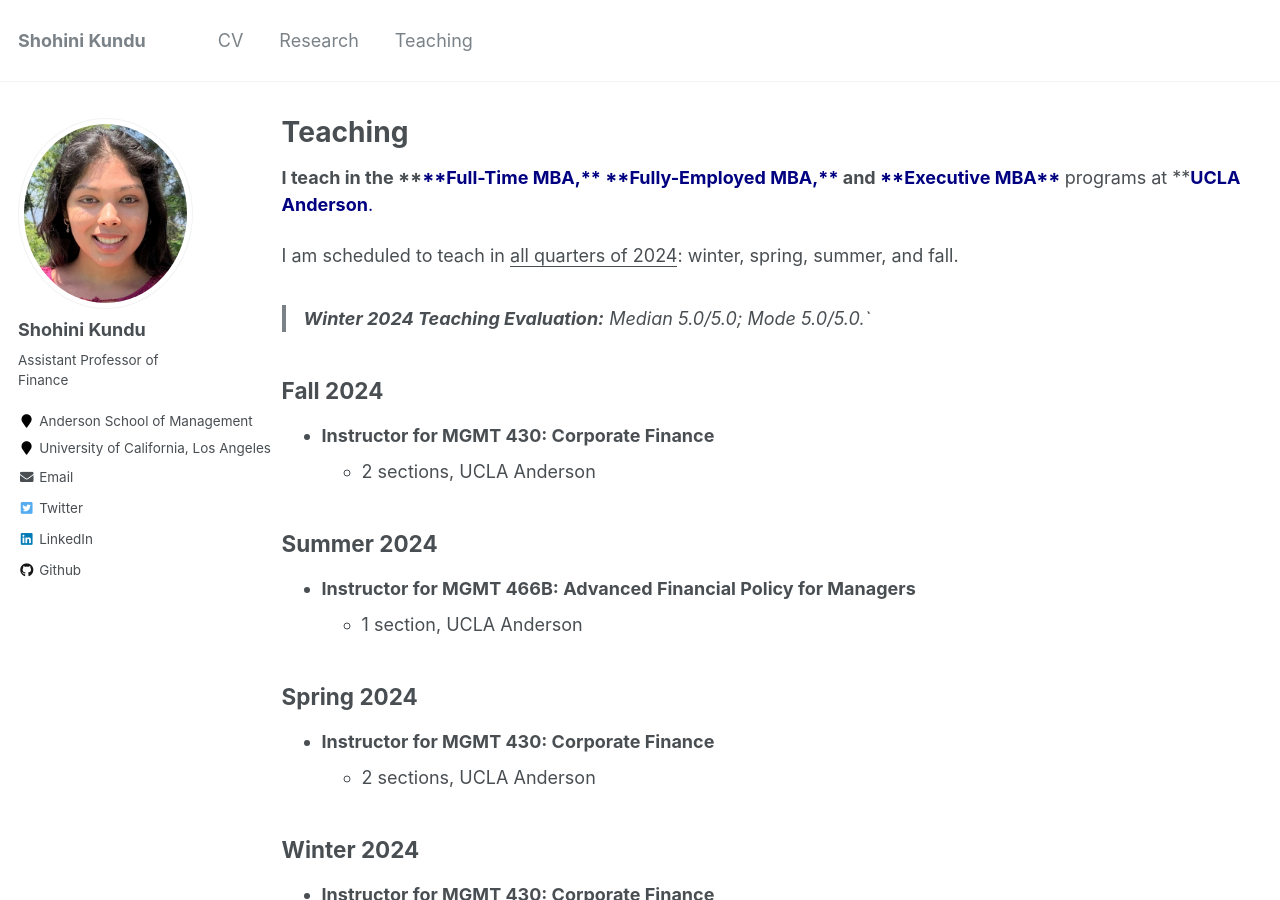
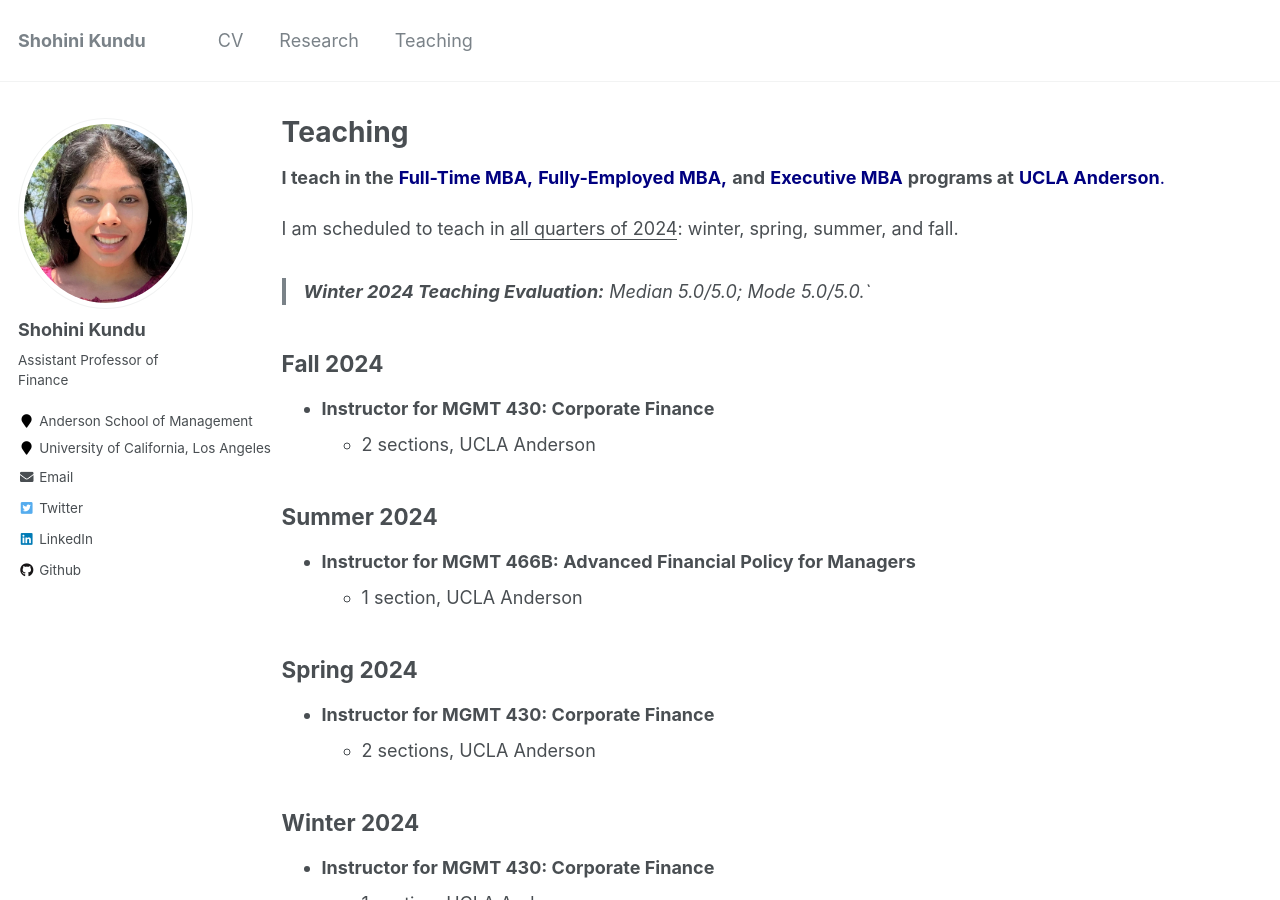
Before and after one commit to shohinikundu/shohinikundu.github.io, a Jekyll site: the page built from _pages/teaching.md, in a window 1280 px wide and 900 px high. Built offline with Jekyll 4.4.1, drawn with Linux system fonts in a browser that asks for light colours.

Commit message:
Update teaching.md

```diff
--- a/_pages/teaching.md
+++ b/_pages/teaching.md
@@ -4,7 +4,7 @@ title: "Teaching"
 permalink: /teaching/
 author_profile: true
 ---
-**I teach in the **<a href="https://www.anderson.ucla.edu/degrees/full-time-mba" style="color:rgb(0, 0, 128); text-decoration: none;">**Full-Time MBA,**</a> <a href="https://www.anderson.ucla.edu/degrees/fully-employed-mba" style="color:rgb(0, 0, 128); text-decoration: none;">**Fully-Employed MBA,**</a> and <a href="https://www.anderson.ucla.edu/degrees/executive-mba" style="color:rgb(0, 0, 128); text-decoration: none;">**Executive MBA** </a>** programs at **<a href="https://www.anderson.ucla.edu/" style="color:rgb(0, 0, 128); text-decoration: none;">**UCLA Anderson**.</a>
+**I teach in the** <a href="https://www.anderson.ucla.edu/degrees/full-time-mba" style="color:rgb(0, 0, 128); text-decoration: none;">**Full-Time MBA,**</a> <a href="https://www.anderson.ucla.edu/degrees/fully-employed-mba" style="color:rgb(0, 0, 128); text-decoration: none;">**Fully-Employed MBA,**</a> **and** <a href="https://www.anderson.ucla.edu/degrees/executive-mba" style="color:rgb(0, 0, 128); text-decoration: none;">**Executive MBA** </a> **programs at** <a href="https://www.anderson.ucla.edu/" style="color:rgb(0, 0, 128); text-decoration: none;">**UCLA Anderson**.</a>
 
 I am scheduled to teach in <ins>all quarters of 2024</ins>: winter, spring, summer, and fall.
 
```
